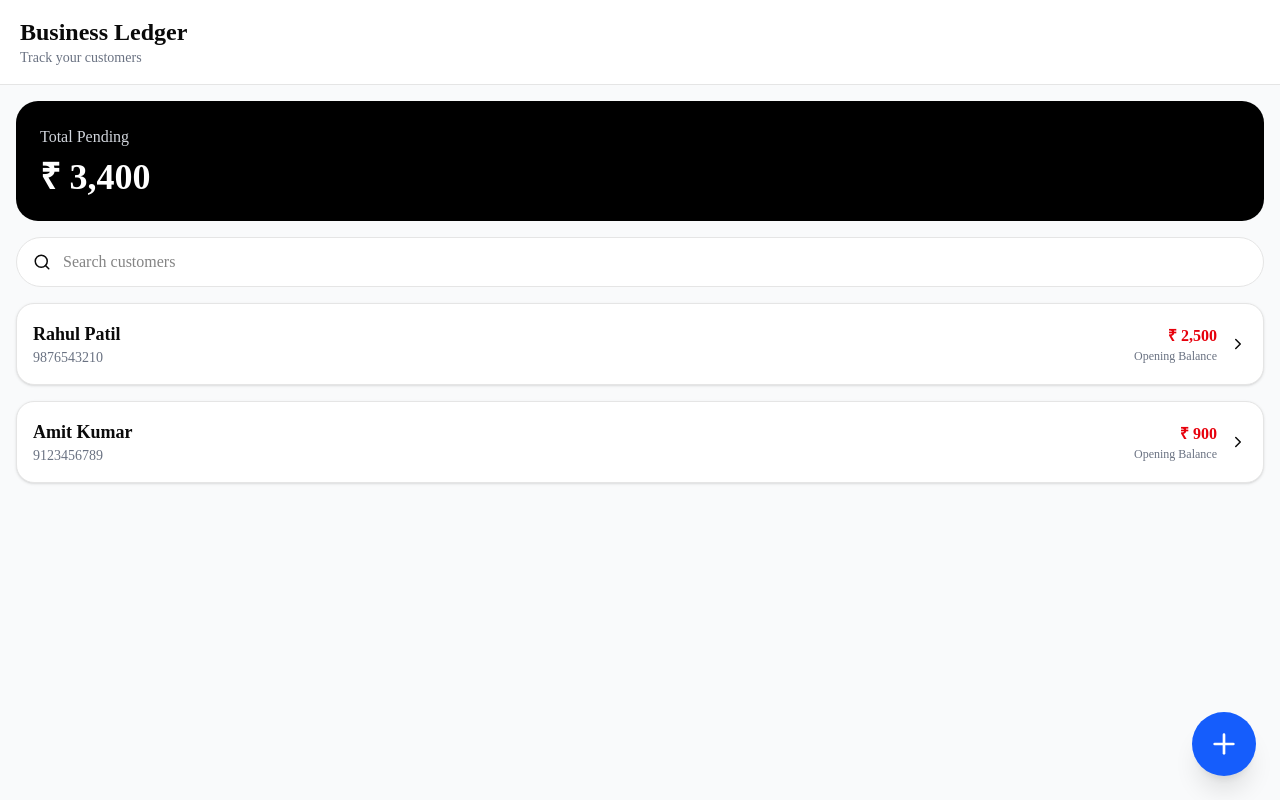
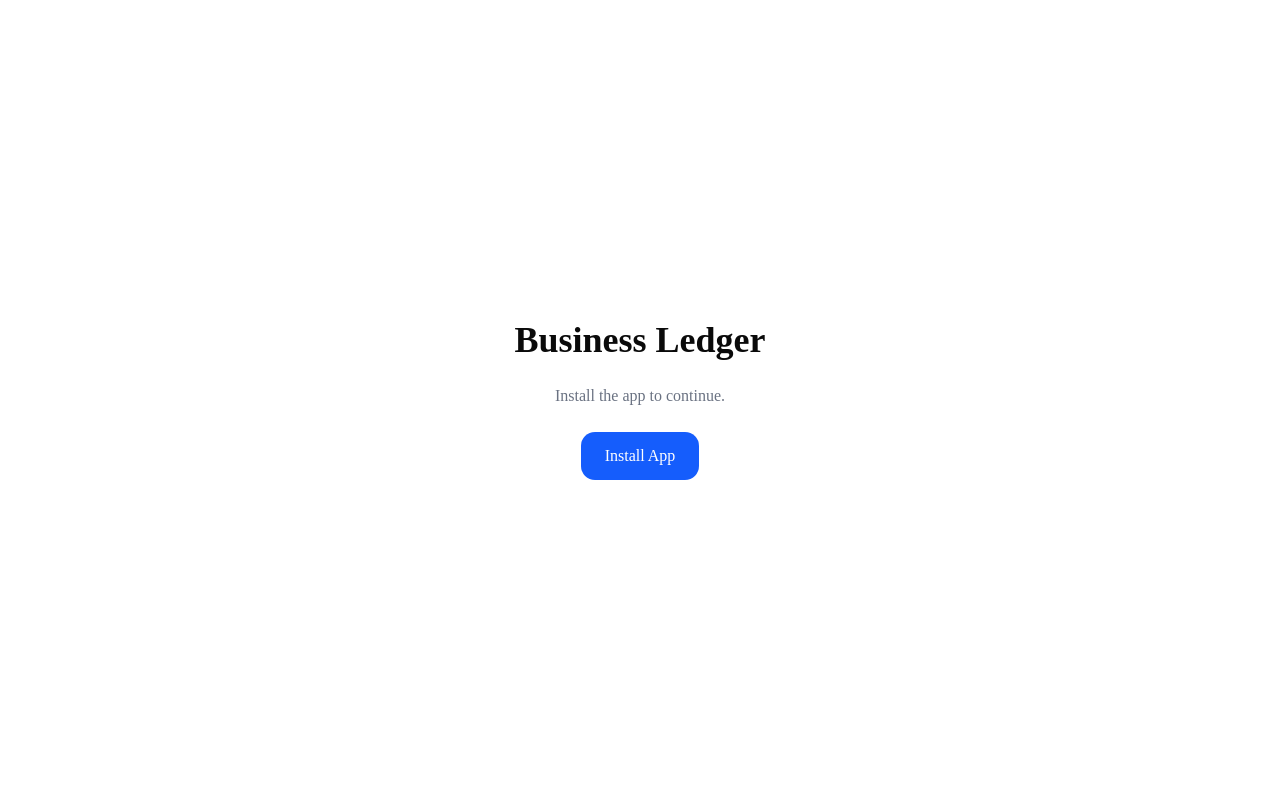
Before and after one commit to ShraddhanandKhot/Business-ledger, a Next.js app: page / in a window 1280 px wide. Built offline with nearby package versions, Linux system fonts and the light colour scheme.

Commit message:
PWA dowload update

```diff
--- a/app/page.tsx
+++ b/app/page.tsx
@@ -1,4 +1,8 @@
 "use client";
+
+import { useEffect, useState } from "react";
+import { isPWA } from "@/lib/isPWA";
+import InstallApp from "@/components/InstallApp";
 
 import Header from "@/components/Header";
 import TotalPendingCard from "@/components/TotalPendingCard";
@@ -8,10 +12,20 @@ import FloatingButton from "@/components/FloatingButton";
 import { useCustomerStore } from "@/store/customerStore";
 
 export default function Home() {
+  const [installed, setInstalled] = useState(false);
+
+  useEffect(() => {
+    setInstalled(isPWA());
+  }, []);
+
+  if (!installed) {
+    return <InstallApp />;
+  }
+
   const customers = useCustomerStore((state) => state.customers);
 
   const totalPending = customers.reduce(
-    (sum, customer) => sum + customer.openingBalance,
+    (sum, c) => sum + c.openingBalance,
     0
   );
 
@@ -21,9 +35,7 @@ export default function Home() {
 
       <div className="p-4 space-y-4">
         <TotalPendingCard amount={totalPending} />
-
         <SearchBar />
-
         {customers.map((customer) => (
           <CustomerCard key={customer.id} customer={customer} />
         ))}
--- /dev/null
+++ b/components/InstallApp.tsx
@@ -0,0 +1,62 @@
+"use client";
+
+import { useEffect, useState } from "react";
+
+interface BeforeInstallPromptEvent extends Event {
+  prompt: () => Promise<void>;
+  userChoice: Promise<{
+    outcome: "accepted" | "dismissed";
+  }>;
+}
+
+export default function InstallApp() {
+  const [installPrompt, setInstallPrompt] =
+    useState<BeforeInstallPromptEvent | null>(null);
+
+  useEffect(() => {
+    const handler = (e: Event) => {
+      e.preventDefault();
+      setInstallPrompt(e as BeforeInstallPromptEvent);
+    };
+
+    window.addEventListener(
+      "beforeinstallprompt",
+      handler as EventListener
+    );
+
+    return () =>
+      window.removeEventListener(
+        "beforeinstallprompt",
+        handler as EventListener
+      );
+  }, []);
+
+  const install = async () => {
+    if (!installPrompt) return;
+
+    installPrompt.prompt();
+
+    await installPrompt.userChoice;
+  };
+
+  return (
+    <div className="min-h-screen flex flex-col items-center justify-center gap-6 bg-white">
+
+      <h1 className="text-4xl font-bold">
+        Business Ledger
+      </h1>
+
+      <p className="text-gray-500">
+        Install the app to continue.
+      </p>
+
+      <button
+        onClick={install}
+        className="bg-blue-600 text-white rounded-xl px-6 py-3"
+      >
+        Install App
+      </button>
+
+    </div>
+  );
+}
--- /dev/null
+++ b/lib/isPWA.ts
@@ -0,0 +1,6 @@
+export function isPWA() {
+  return (
+    window.matchMedia("(display-mode: standalone)").matches ||
+    (window.navigator as any).standalone === true
+  );
+}
```
